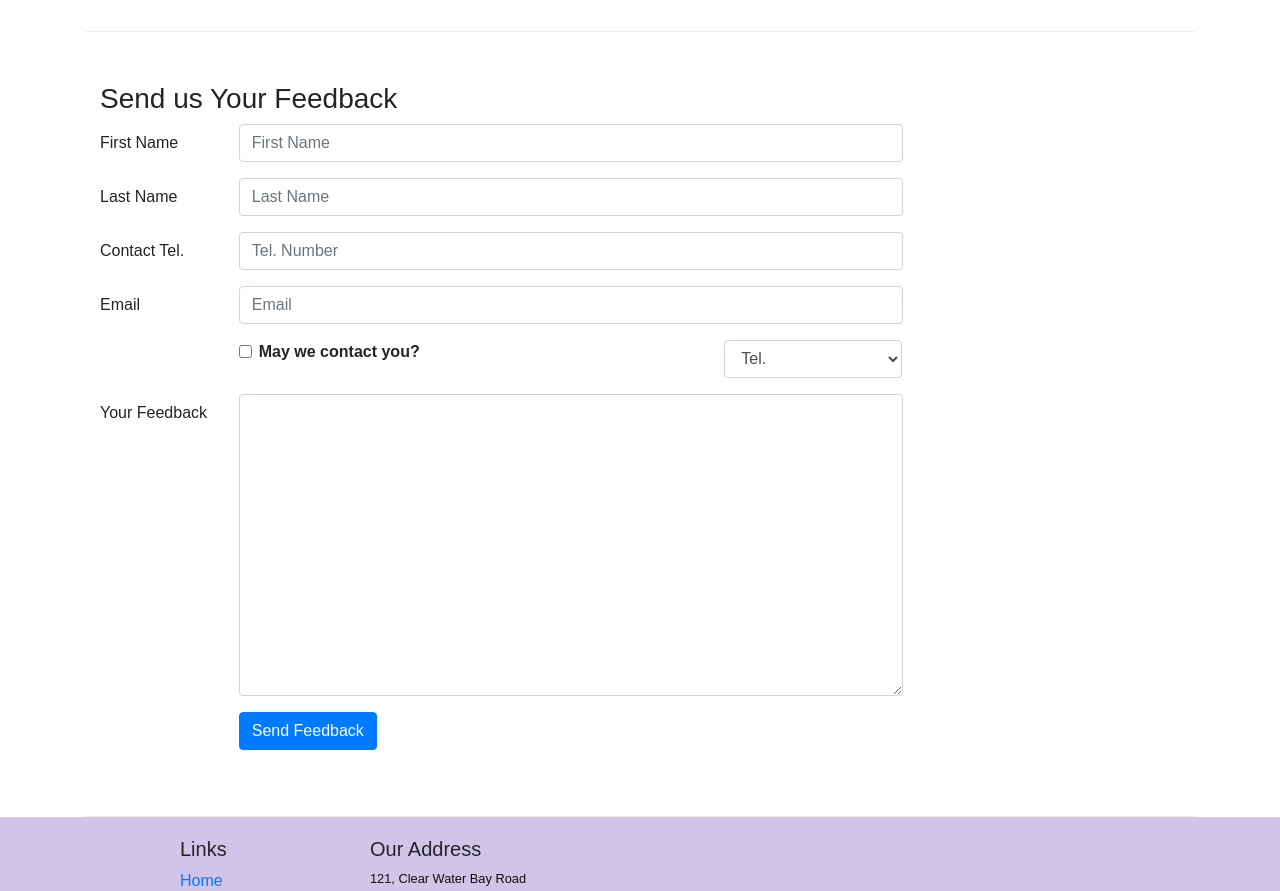
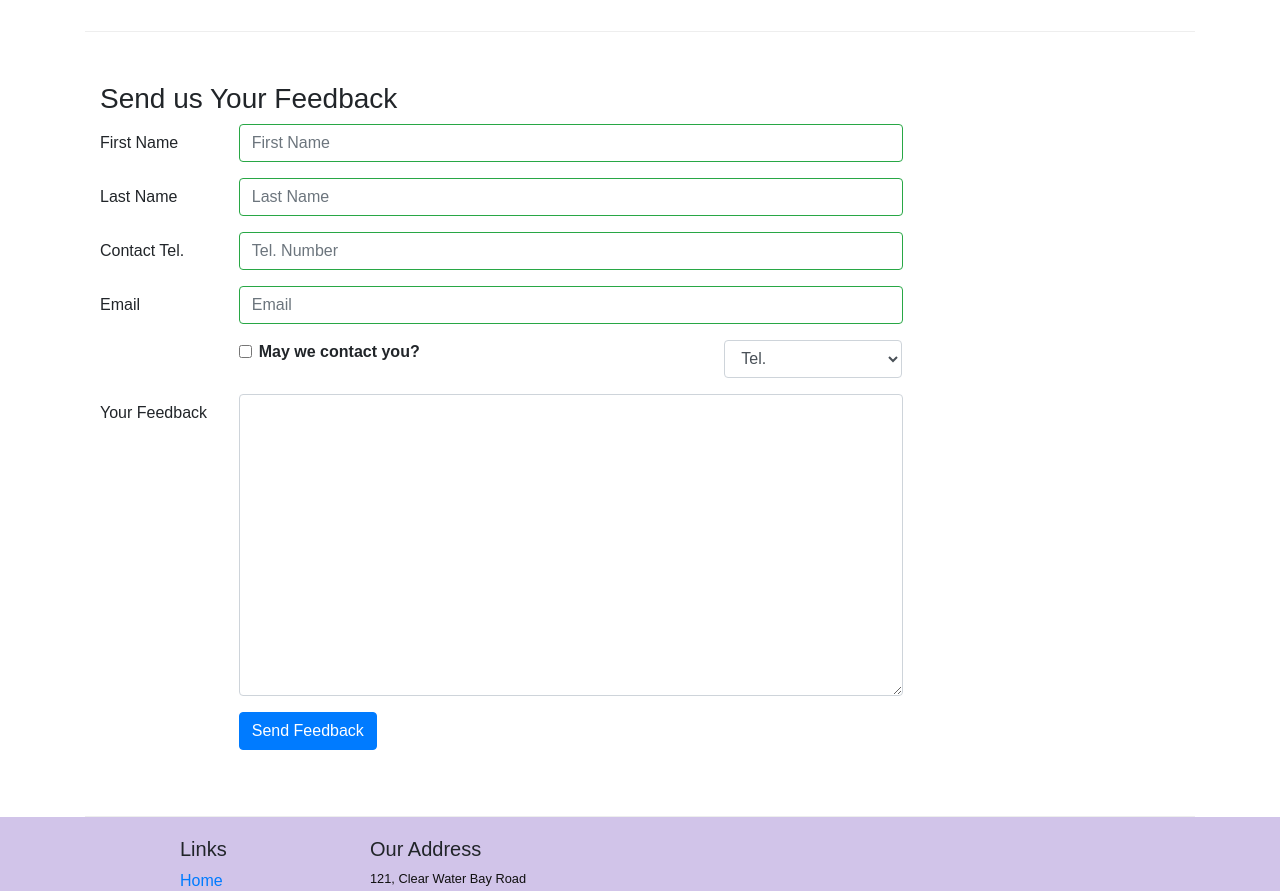
Before and after one commit to anoopsingh1996/React-JS-Learning, a React (Create React App) app in the folder confusion/: page /contactus in a window 1280 px wide. Shown: the part 840-1731 px from the top of the page. Built offline with nearby package versions, Linux system fonts and the light colour scheme.

Commit message:
Controlled Form Validation

```diff
--- a/confusion/src/components/ContactComponent.js
+++ b/confusion/src/components/ContactComponent.js
@@ -1,5 +1,5 @@
 import React, {Component} from 'react';
-import {  Breadcrumb, BreadcrumbItem, Button, Form, FormGroup, Label, Input, Col } from 'reactstrap';
+import {  Breadcrumb, BreadcrumbItem, Button, Form, FormGroup, Label, Input, Col,Row, FormFeedback } from 'reactstrap';
 import { Link } from 'react-router-dom';
 
 class Contact extends Component {
@@ -14,10 +14,17 @@
         email: '',
         agree: false,
         contactType: 'Tel.',
-        message: ''
+        message: '',
+        touched: {
+          firstname: false,
+          lastname: false,
+          telnum: false,
+          email: false
+        }
       }
       this.handleSubmit = this.handleSubmit.bind(this);
       this.handleInputChange = this.handleInputChange.bind(this);
+      this.handleBlur = this.handleBlur.bind(this);
     }
 
     handleInputChange(event) {
@@ -37,7 +44,40 @@
       alert('Current State is: ' + JSON.stringify(this.state));
       event.preventDefault();
     }
+
+handleBlur = (field) => (evt) => {
+   this.setState({
+     touched:{...this.state.touched, [field]: true}
+   });
+}
+
+validate(firstname, lastname, telnum, email) {
+   const errors = {
+     firstname: '',
+     lastname: '',
+     telnum: '',
+     email: ''
+   };
+   if(this.state.touched.firstname && firstname.length < 3)
+      errors.firstname = 'First Name should be >= 3 characters';
+   else if(this.state.touched.firstname && firstname.length > 10)
+      errors.firstname = 'First Name should be <= 10 characters';
+
+   if(this.state.touched.lastname && lastname.length < 3)
+      errors.lastname = 'Last Name should be >= 3 characters';
+   else if(this.state.touched.lastname && lastname.length > 10)
+      errors.lastname = 'Last Name should be <= 10 characters';
+   const reg = /^\d+$/;
+   if(this.state.touched.telnum && !reg.test(telnum))
+      errors.telnum = 'Tel. Number should contain only number';
+   if(this.state.touched.email && email.split('').filter(x => x === '@').length !== 1)
+      errors.email = 'Email should contain a @'
+
+   return errors;
+}
+
   render() {
+    const errors = this.validate(this.state.firstname, this.state.lastname, this.state.telnum, this.state.email)
     return(
       <div className="container">
         <div className="row">
@@ -86,28 +126,48 @@
              <Label htmlFor="firstname" md={2}>First Name</Label>
              <Col md={10}>
                <Input type="text" id="firstname" name="firstname" placeholder="First Name"
-                 value={this.state.firstname}  onChange={this.handleInputChange} />
+                 value={this.state.firstname}
+                 valid={errors.firstname === ''}
+                 invalid={errors.firstname !== ''}
+                 onBlur={this.handleBlur('firstname')}
+                 onChange={this.handleInputChange} />
+                 <FormFeedback>{errors.firstname}</FormFeedback>
              </Col>
            </FormGroup>
            <FormGroup row>
              <Label htmlFor="lastname" md={2}>Last Name</Label>
              <Col md={10}>
                <Input type="text" id="lastname" name="lastname" placeholder="Last Name"
-                 value={this.state.lastname} onChange={this.handleInputChange}  />
+                 value={this.state.lastname}
+                 valid={errors.lastname === ''}
+                 invalid={errors.lastname !== ''}
+                 onBlur={this.handleBlur('lastname')}
+                 onChange={this.handleInputChange}  />
+                 <FormFeedback>{errors.lastname}</FormFeedback>
              </Col>
            </FormGroup>
            <FormGroup row>
              <Label htmlFor="telnum" md={2}>Contact Tel.</Label>
              <Col md={10}>
                <Input type="tel" id="telnum" name="telnum" placeholder="Tel. Number"
-                 value={this.state.telnum} onChange={this.handleInputChange}  />
+                 value={this.state.telnum}
+                 valid={errors.telnum === ''}
+                 invalid={errors.telnum !== ''}
+                 onBlur={this.handleBlur('telnum')}
+                 onChange={this.handleInputChange}  />
+                 <FormFeedback>{errors.telnum}</FormFeedback>
              </Col>
            </FormGroup>
            <FormGroup row>
              <Label htmlFor="email" md={2}>Email</Label>
              <Col md={10}>
                <Input type="email" id="email" name="email" placeholder="Email"
-                 value={this.state.email} onChange={this.handleInputChange} />
+                 value={this.state.email}
+                 valid={errors.email === ''}
+                 invalid={errors.email !== ''}
+                 onBlur={this.handleBlur('email')}
+                 onChange={this.handleInputChange} />
+                 <FormFeedback>{errors.email}</FormFeedback>
              </Col>
            </FormGroup>
              <FormGroup row>
```
